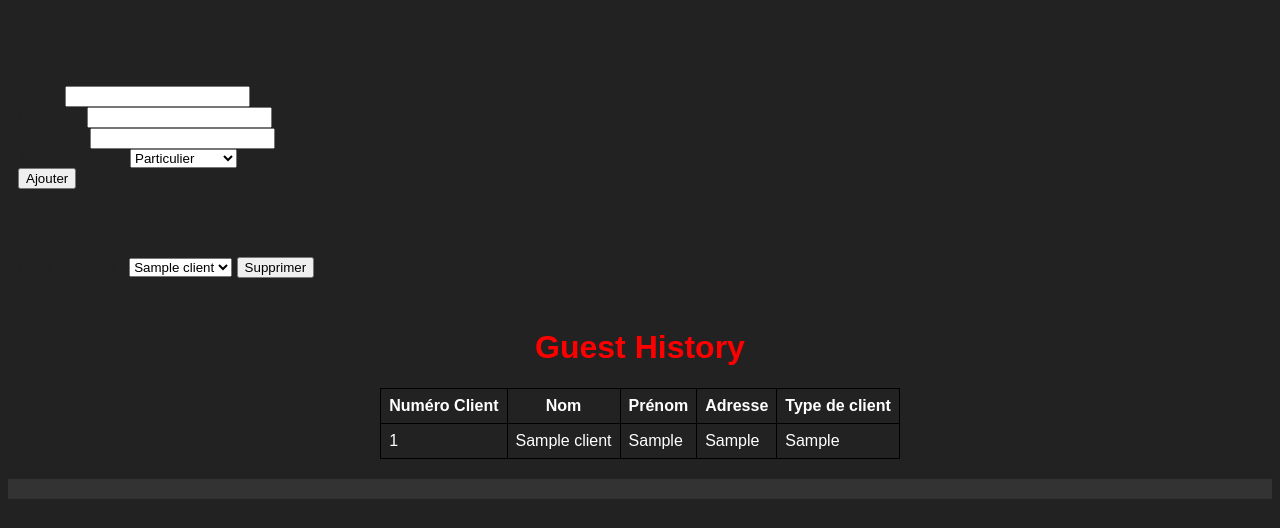
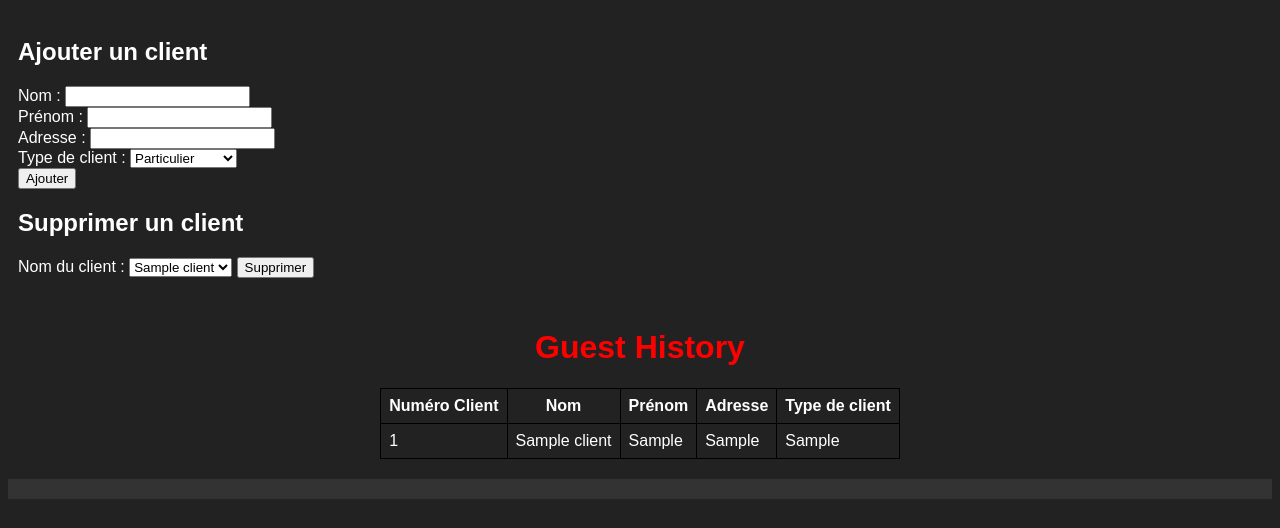
Before and after one commit to UnBretonFou/LocAuto_YC, a PHP site: page /client.php in a window 1280 px wide. Shown: the top 528 px of the page. Run offline with PHP 8.4, Linux system fonts and the light colour scheme; tables that the repository leaves empty or names only in its code hold one stand-in row (values such as "Sample post").

Commit message:
changement font color

```diff
--- a/Backend/src/Resources/Style/styles.css
+++ b/Backend/src/Resources/Style/styles.css
@@ -7,7 +7,7 @@ body {
 header {
     background-color: #222;
     padding: 10px;
-    color: #222;
+    color: #fff;
 }
 
 nav ul {
```
